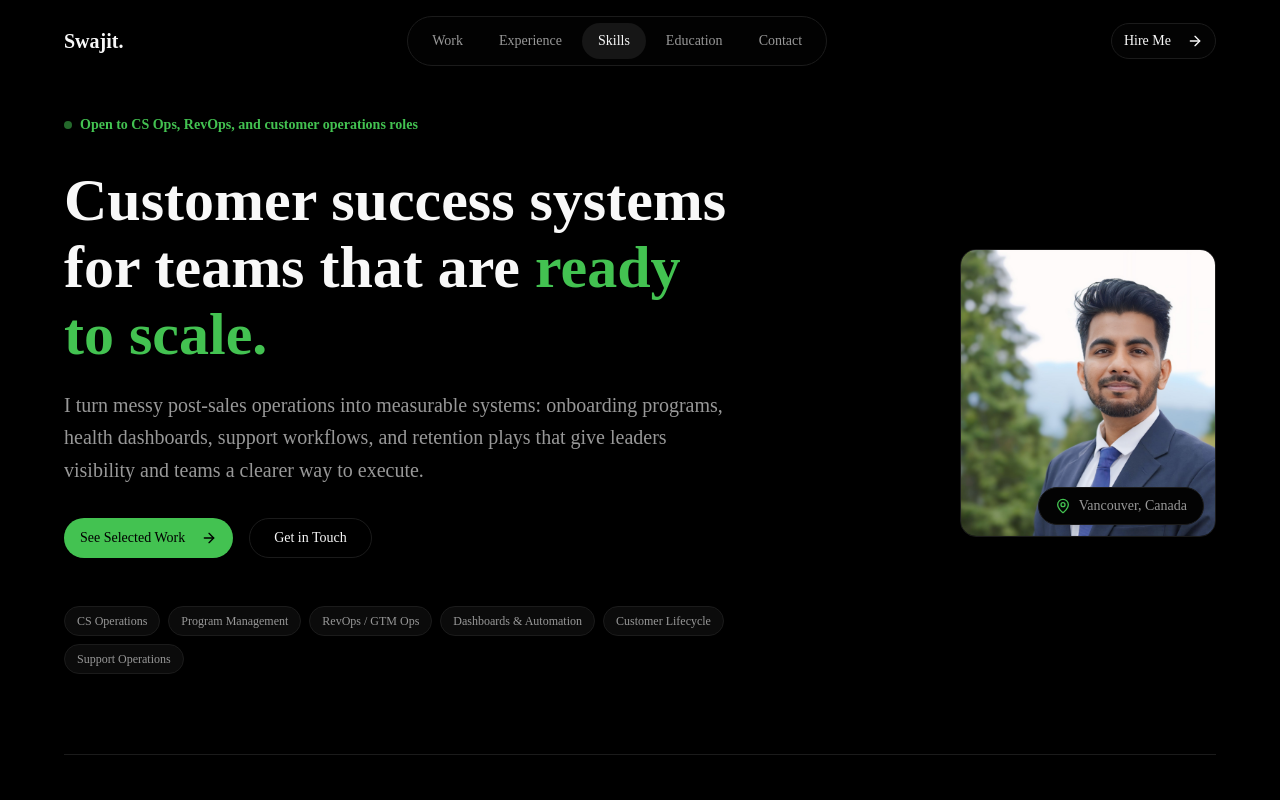
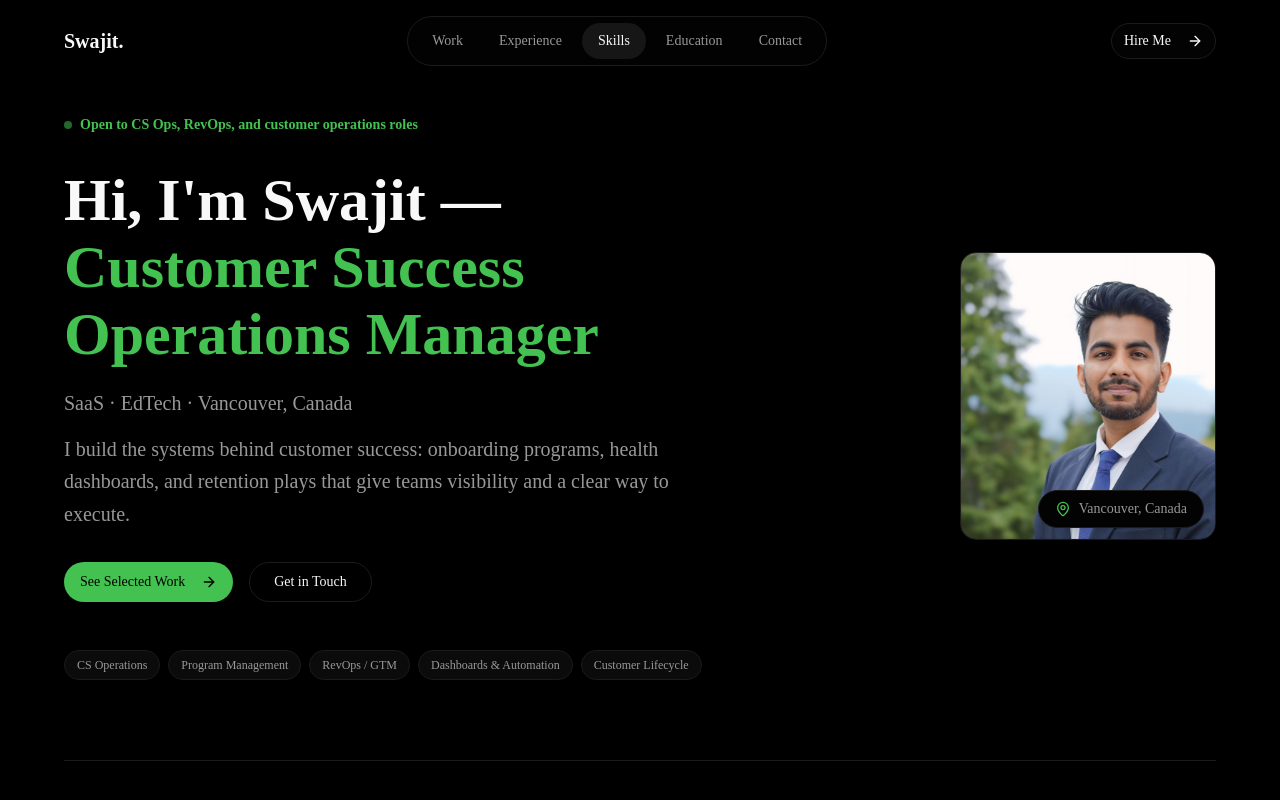
Before and after one commit to swajitp/portfolio_vercel, a Next.js app: page / in a window 1280 px wide. Shown: the top 800 px of the page. Built offline with nearby package versions, Linux system fonts and the light colour scheme.

Commit message:
Update portfolio hero copy

```diff
--- a/components/hero-section.tsx
+++ b/components/hero-section.tsx
@@ -14,10 +14,9 @@ const stats = [
 const skills = [
   "CS Operations",
   "Program Management",
-  "RevOps / GTM Ops",
+  "RevOps / GTM",
   "Dashboards & Automation",
   "Customer Lifecycle",
-  "Support Operations",
 ];
 
 export function HeroSection() {
@@ -32,14 +31,17 @@ export function HeroSection() {
             </div>
 
             <h1 className="text-4xl sm:text-5xl lg:text-6xl font-bold text-foreground mb-5 leading-[1.12]">
-              Customer success systems for teams that are
-              <span className="text-primary"> ready to scale.</span>
+              Hi, I&apos;m Swajit —<br />
+              <span className="text-primary">Customer Success Operations Manager</span>
             </h1>
 
+            <p className="text-lg sm:text-xl text-muted-foreground mb-4">
+              SaaS · EdTech · Vancouver, Canada
+            </p>
+
             <p className="text-xl text-muted-foreground mb-8 max-w-2xl leading-relaxed">
-              I turn messy post-sales operations into measurable systems: onboarding programs,
-              health dashboards, support workflows, and retention plays that give leaders
-              visibility and teams a clearer way to execute.
+              I build the systems behind customer success: onboarding programs, health dashboards,
+              and retention plays that give teams visibility and a clear way to execute.
             </p>
 
             <div className="flex flex-wrap gap-4 mb-12">
```
